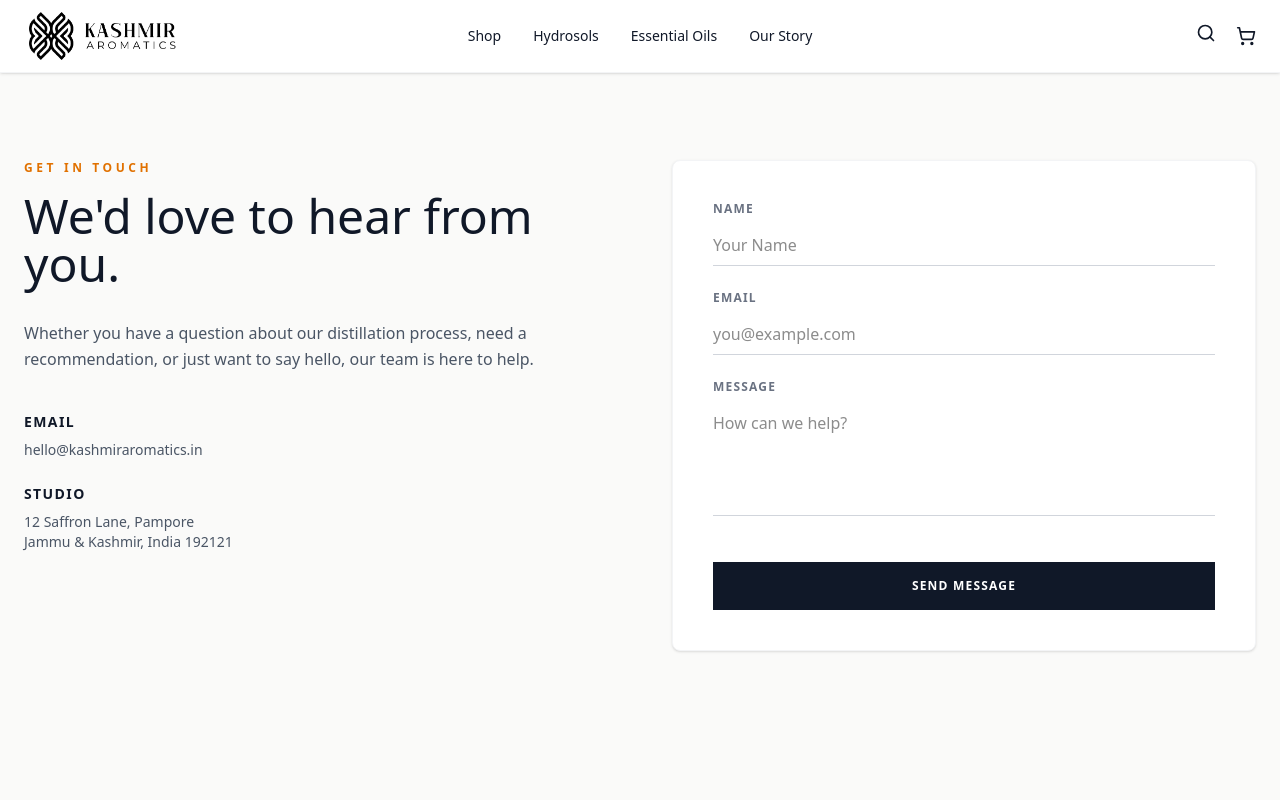
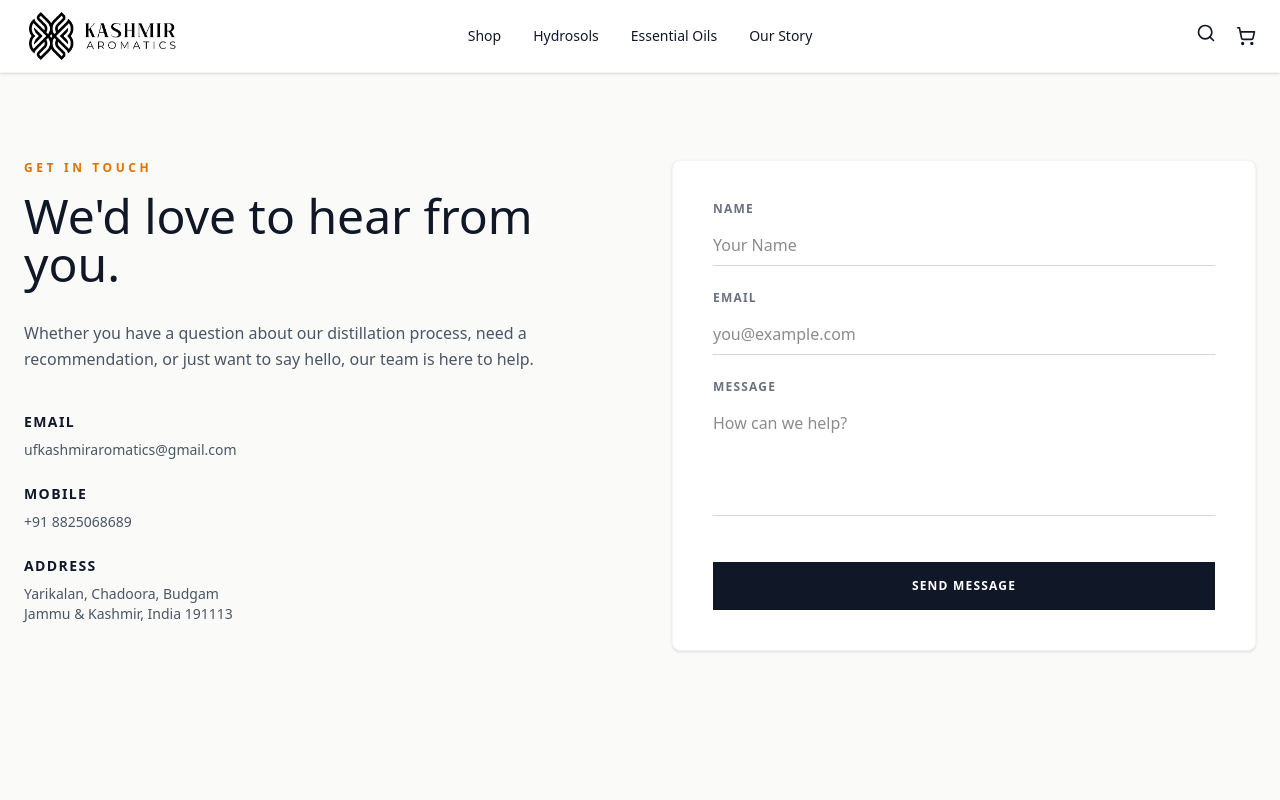
Before and after one commit to miradnanayoub/kashmir-aromatics, a Next.js app: page /contact in a window 1280 px wide. Shown: the top 800 px of the page. Built offline with nearby package versions, Linux system fonts and the light colour scheme.

Commit message:
corrected details on contact us page

```diff
--- a/app/contact/page.tsx
+++ b/app/contact/page.tsx
@@ -57,13 +57,17 @@ export default function ContactPage() {
             <div className="space-y-6 font-sans text-sm">
               <div>
                 <h3 className="font-bold text-gray-900 uppercase tracking-widest mb-2">Email</h3>
-                <p className="text-gray-600">hello@kashmiraromatics.in</p>
+                <p className="text-gray-600">ufkashmiraromatics@gmail.com</p>
               </div>
               <div>
-                <h3 className="font-bold text-gray-900 uppercase tracking-widest mb-2">Studio</h3>
+                <h3 className="font-bold text-gray-900 uppercase tracking-widest mb-2">Mobile</h3>
+                <p className="text-gray-600">+91 8825068689</p>
+              </div>
+              <div>
+                <h3 className="font-bold text-gray-900 uppercase tracking-widest mb-2">Address</h3>
                 <p className="text-gray-600">
-                  12 Saffron Lane, Pampore<br />
-                  Jammu & Kashmir, India 192121
+                  Yarikalan, Chadoora, Budgam<br />
+                  Jammu & Kashmir, India 191113
                 </p>
               </div>
             </div>
--- a/package.json
+++ b/package.json
@@ -16,9 +16,11 @@
     "lucide-react": "^0.561.0",
     "next": "16.0.10",
     "nextjs-toploader": "^3.9.17",
+    "razorpay": "^2.9.6",
     "react": "19.2.1",
     "react-dom": "19.2.1",
     "react-hot-toast": "^2.6.0",
+    "shortid": "^2.2.17",
     "tailwind-merge": "^3.4.0"
   },
   "devDependencies": {
```
Also changed, not shown: 1 other file (tests, documents, lock files or other folders).
